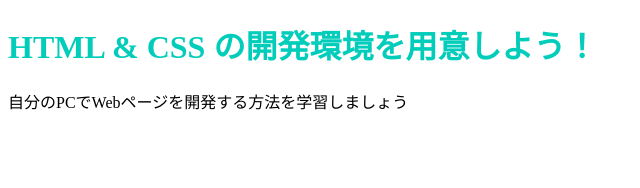
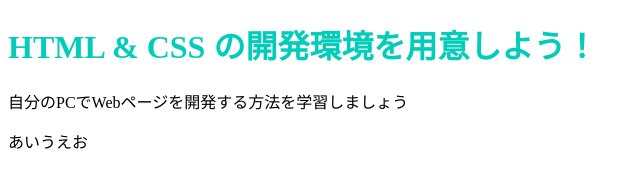
Before and after one commit to srcdy/srcdy.github.io, a plain HTML site: page index.html in a window 1280 px wide. Shown: the full height of the page, 0-640 px from the left. Drawn offline with Linux system fonts and the light colour scheme.

Commit message:
Update index.html

```diff
--- a/index.html
+++ b/index.html
@@ -8,5 +8,6 @@
   <body>
     <h1 class="title">HTML & CSS の開発環境を用意しよう！</h1>
     <p>自分のPCでWebページを開発する方法を学習しましょう</p>
+    <p>あいうえお</p>
   </body>
 </html>
```
